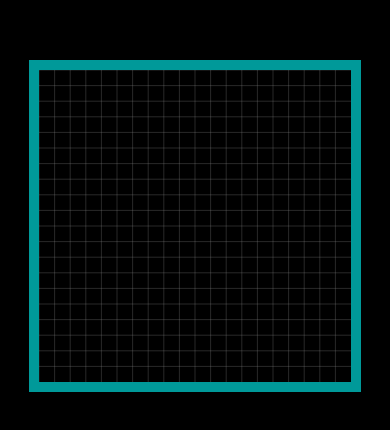
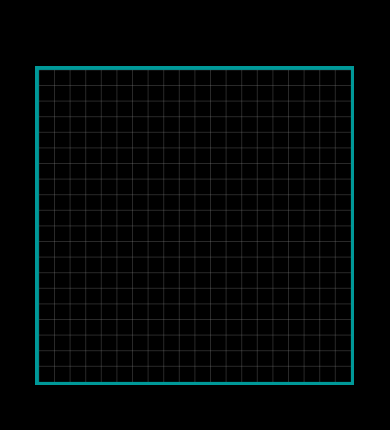
Before and after one commit to TabGreen/snack-tetris, a plain HTML site: page index.html in a window 390 px wide. Shown: the part 196-626 px from the top of the page. Drawn offline with Linux system fonts and the light colour scheme.

Commit message:
自动适应窗口大小调整

```diff
--- a/index.html
+++ b/index.html
@@ -4,6 +4,17 @@
     <meta charset="UTF-8">
     <meta name="viewport" content="width=device-width, initial-scale=1.0">
     <title>snack-tetris</title>
+
+    <link rel = 'icon' href = 'https://avatars.githubusercontent.com/u/141554864?v=4'>
+    <meta name="app-touch-icon" content="https://avatars.githubusercontent.com/u/141554864?v=4">
+    <meta name="title" content="snack-tetris">
+    <meta name="description" content="贪吃蛇和tetris结合的艺术">
+    <meta name="author" content="GitHub@TabGreen">
+
+    <!--property-->
+    <meta property="og:image" content="https://avatars.githubusercontent.com/u/141554864?v=4">
+    <meta property="og:title" content="snack-tetris">
+    <meta property="og:description" content="贪吃蛇和tetris结合的艺术">
     <link rel="stylesheet" href="style.css">
 </head>
 <body>
--- a/script.js
+++ b/script.js
@@ -4,33 +4,48 @@ const h = 20;
 const w = 20;
 
 const Scale_blockSize = 0.8;//缩放比例
-function computeBlockSize(){
-    let x1 = w/h;
-    let x2 = window.innerWidth/window.innerHeight;
-    let block_realSize;
-    if(x1 > x2){
-        block_realSize = window.innerWidth*Scale_blockSize/w;
-    }else{
-        block_realSize = window.innerHeight*Scale_blockSize/h;
-    }
-    return block_realSize;
-}
-const block_realSize = computeBlockSize();//px
+var block_realSize;//px
 
-const borderWidth = 10;//px
+const Scale_borderWidth = 0.01;
+var borderWidth;//px
 const borderColor = '#099';
 
-const realWidth = w*block_realSize+borderWidth*2;
-const realHeight = h*block_realSize+borderWidth*2;
+var realWidth;
+var realHeight;
 
 const gridWidth = 1;//px
 const gridColor = '#888';
 const gridAlpha = 0.3;
 
     //除去边框的可用区域尺寸
-const canBeUsedWidth = realWidth - 2*borderWidth;
-const canBeUsedHeight = realHeight - 2*borderWidth;
+var canBeUsedWidth;
+var canBeUsedHeight;
 
+function setConstants(){
+    function computeBlockSize(){
+        let x1 = w/h;
+        let x2 = window.innerWidth/window.innerHeight;
+        let block_realSize;
+        if(x1 > x2){
+            block_realSize = window.innerWidth*Scale_blockSize/w;
+            borderWidth = window.innerWidth*Scale_borderWidth;
+        }else{
+            block_realSize = window.innerHeight*Scale_blockSize/h;
+            borderWidth = window.innerHeight*Scale_borderWidth;
+        }
+        return block_realSize;
+    }
+
+    block_realSize = computeBlockSize();//px
+
+    realWidth = w*block_realSize+borderWidth*2;
+    realHeight = h*block_realSize+borderWidth*2;
+
+    canBeUsedWidth = realWidth - 2*borderWidth;
+    canBeUsedHeight = realHeight - 2*borderWidth;
+}
+
+setConstants();//设置有关画布尺寸的常量
 
 const updateTime = 40;
 //cvs
@@ -52,7 +67,12 @@ function setCVSPos(){
 }
 setCVSSize();
 setCVSPos();
-window.addEventListener('resize',setCVSPos);
+window.addEventListener('resize',()=>{
+    setConstants();
+    setCVSSize();
+    drawAll();
+    setCVSPos();
+});
 
 //drawBG
 function drawBG(){
@@ -82,10 +102,14 @@ function render(){
     ctx.clearRect(0,0,realWidth,realHeight);
     ctx.drawImage(bufferEl,0,0);
 }
-//main update
-function update(){
+//draw all
+function drawAll(){
     buffer.clearRect(0,0,realWidth,realHeight);
     drawBG();
     render();
 }
+//main update
+function update(){
+    drawAll();
+}
 setInterval(update,updateTime);
```
